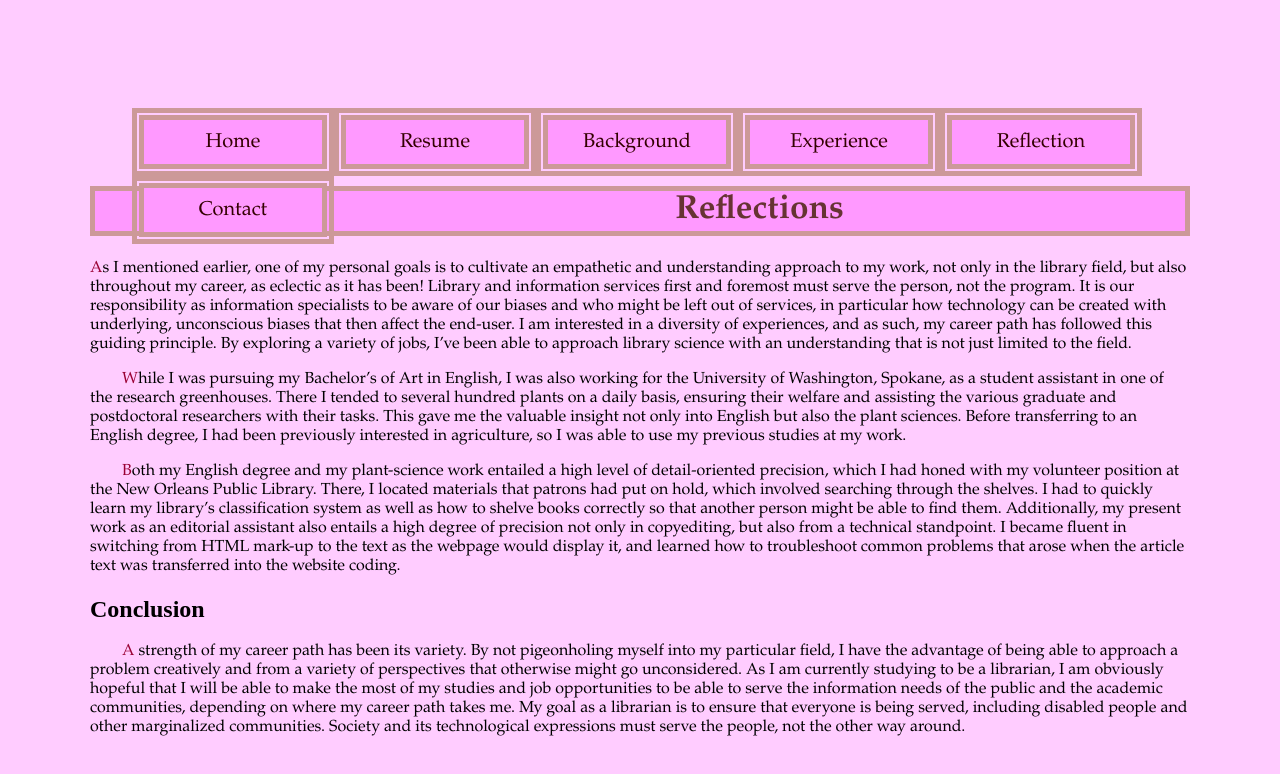
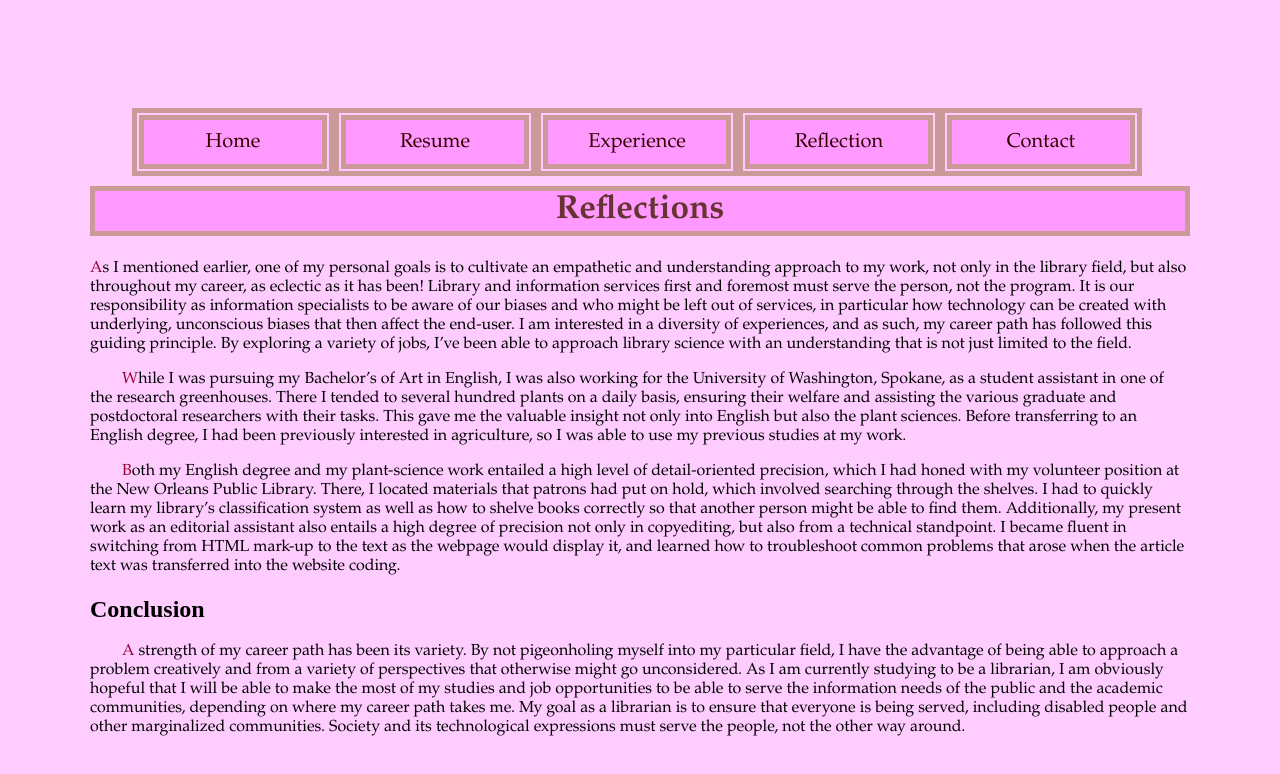
Before and after one commit to ivbutler/ivbutler.github.io, a plain HTML site: page islt_7310/reflection.html in a window 1280 px wide. Shown: the top 774 px of the page. Drawn offline with Linux system fonts and the light colour scheme.

Commit message:
Add files via upload

```diff
--- a/islt_7310/reflection.html
+++ b/islt_7310/reflection.html
@@ -41,8 +41,7 @@ Validated: July 8, 2020
         <ul>
     <li><a href="index.html">Home</a></li>
     <li><a href="resume.html">Resume</a></li>
-   <li><a href="background.html">Background</a></li>
-    <li><a href="#">Experience</a>
+       <li><a href="#">Experience</a>
             <ul>
         <li><a href="#">Goal 1</a></li>
         <li><a href="#">Goal 2</a></li>
```
